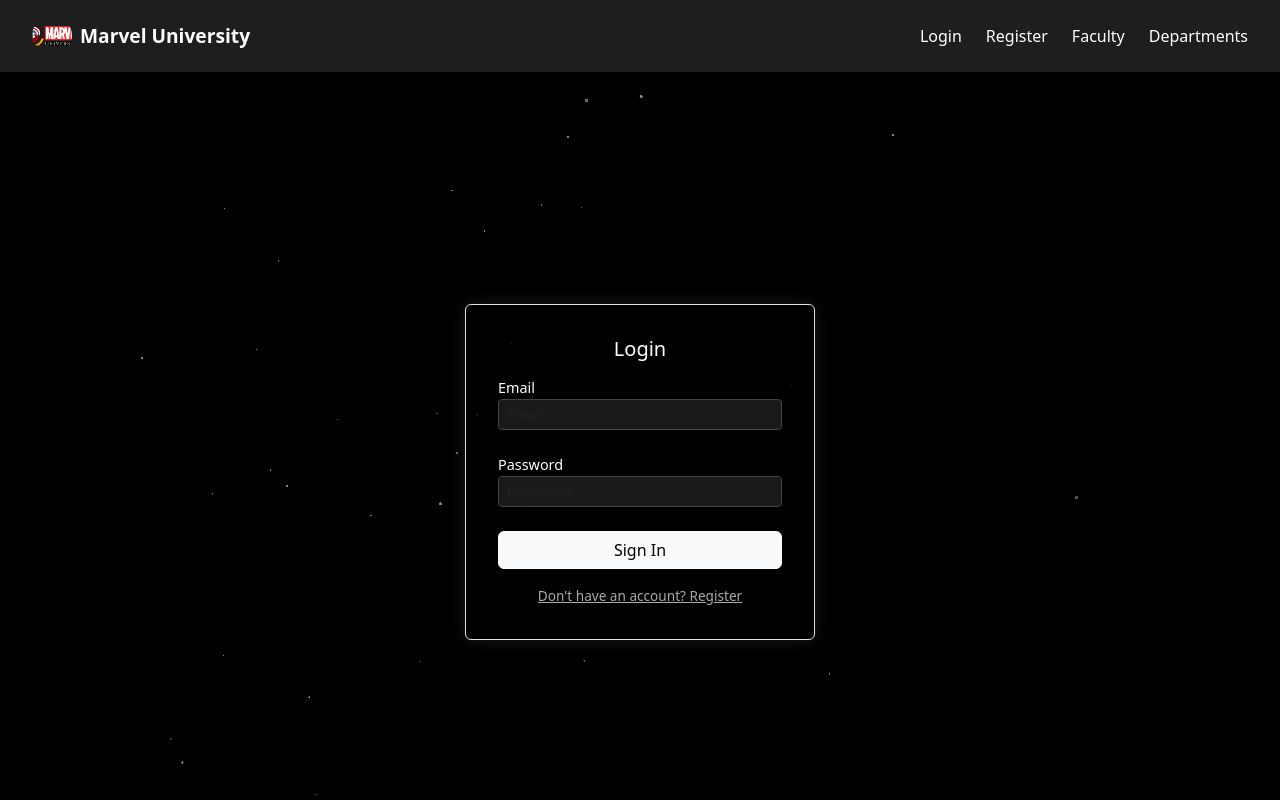
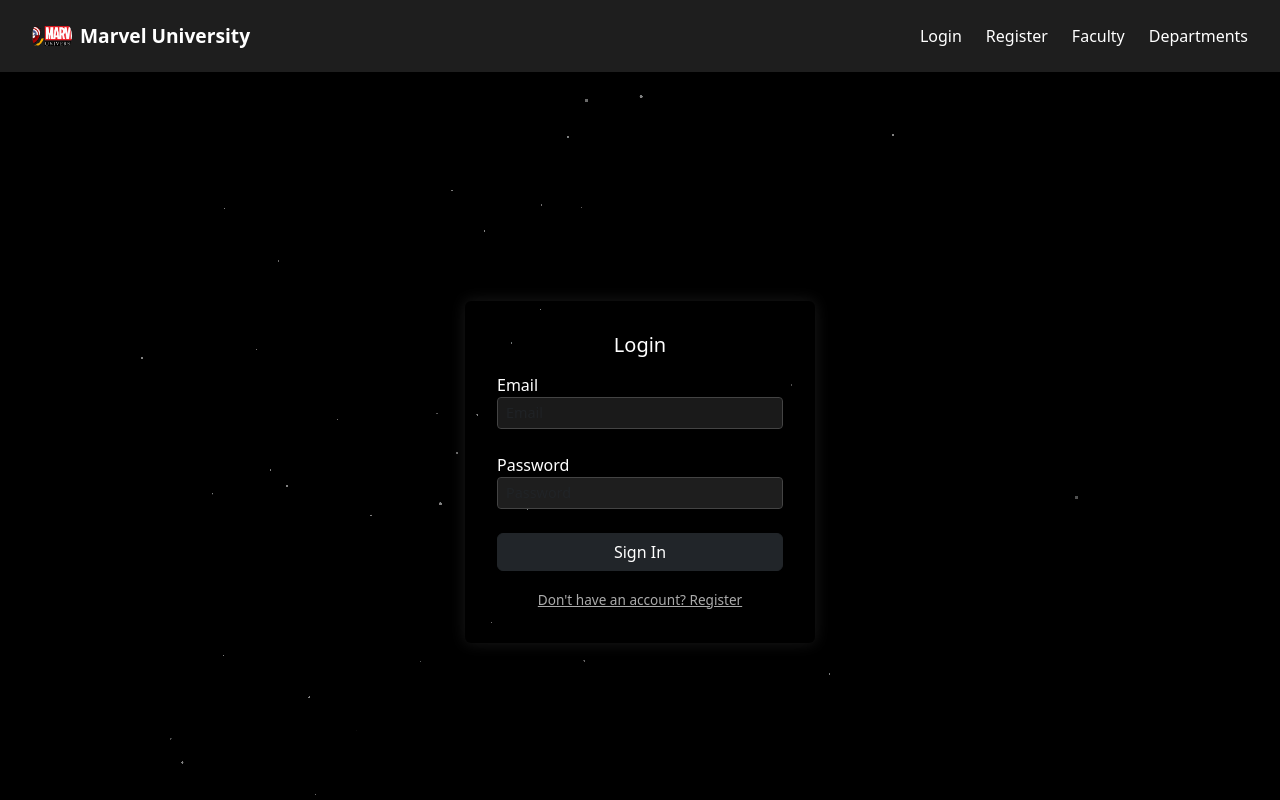
Before and after one commit to akoch247/MarvelU-FrontEnd, a React (Vite) app: page / in a window 1280 px wide. Built offline with nearby package versions, Linux system fonts and the light colour scheme.

Commit message:
fix styling in the login page

```diff
--- a/src/auth/AuthContext.jsx
+++ b/src/auth/AuthContext.jsx
@@ -1,6 +1,6 @@
 import { createContext, useContext, useState } from "react";
 
-import { API } from "../api/ApiContext";
+import { API } from "../api/ApiContext/";
 
 const AuthContext = createContext();
 
--- a/src/auth/Login.jsx
+++ b/src/auth/Login.jsx
@@ -53,14 +53,14 @@
         }}
       >
         <form
-          className="w-100 rounded border"
+          className="w-100 rounded "
           style={{
             maxWidth: "350px",
             padding: "2rem",
-            backgroundColor: "rgba(0, 0, 0, 0.75)",
-            color: "white",
+            //backgroundColor: "rgba(0, 0, 0, 0.75)",
+           // color: "black",
             boxShadow: "0 0 15px rgba(255,255,255,0.1)",
-            fontSize: "0.9rem",
+            fontSize: "1rem",
           }}
           onSubmit={handleSubmit}
         >
@@ -93,7 +93,7 @@
             placeholder="Password"
             required
             style={{
-              backgroundColor: "#1a1a1a",
+              backgroundColor: "#1e1e1e",
               color: "white",
               borderColor: "#444",
               fontSize: "0.9rem",
@@ -104,7 +104,7 @@
             <div className="text-danger text-center small mb-3">{error}</div>
           )}
 
-          <button type="submit" className="btn btn-light w-100 mb-3">
+          <button type="submit" className="btn btn-dark w-100 mb-3">
             Sign In
           </button>
 
```
